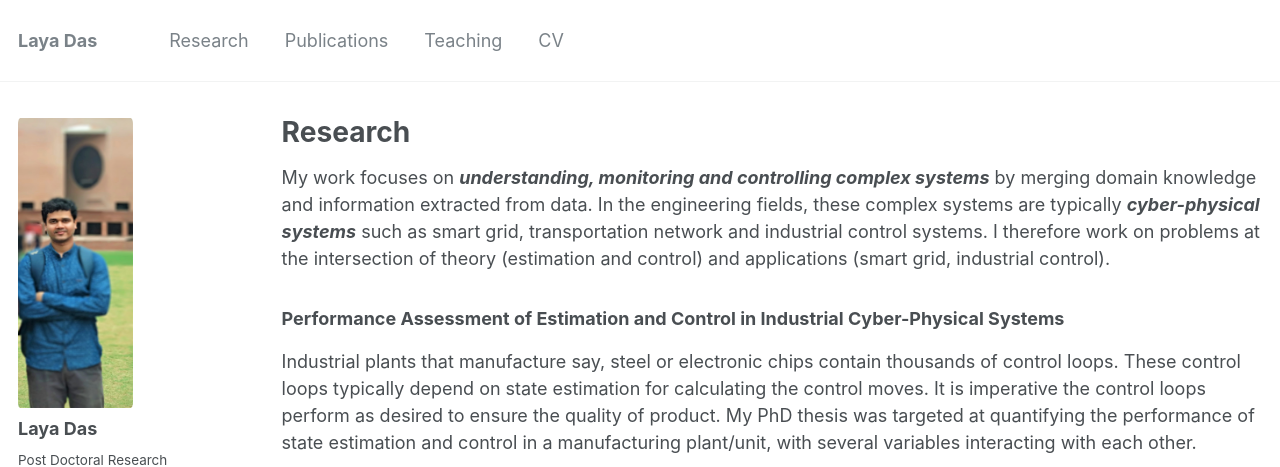
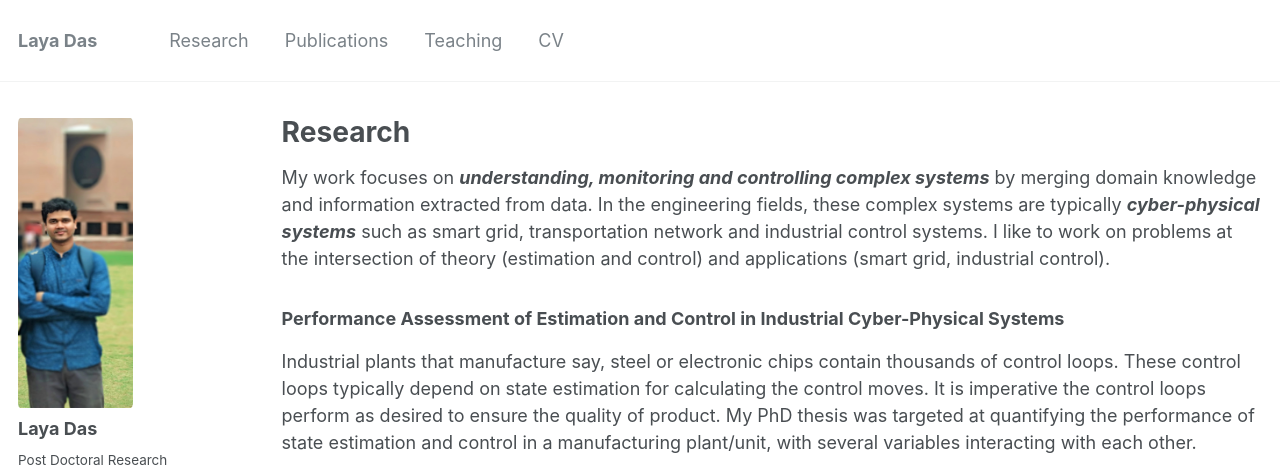
Before and after one commit to layadas/layadas.github.io, a Jekyll site: the page built from _pages/research.md, in a window 1280 px wide and 900 px high. Shown: the top 467 px of the window. Built offline with Jekyll 4.4.1, drawn with Linux system fonts in a browser that asks for light colours.

Commit message:
Update research.md

```diff
--- a/_pages/research.md
+++ b/_pages/research.md
@@ -6,7 +6,7 @@ author_profile: true
 ---
 
 My work focuses on ***understanding, monitoring and controlling complex systems*** by merging domain knowledge and information extracted from data. In the engineering fields,
-these complex systems are typically ***cyber-physical systems*** such as smart grid, transportation network and industrial control systems. I therefore work on problems at the
+these complex systems are typically ***cyber-physical systems*** such as smart grid, transportation network and industrial control systems. I like to work on problems at the
 intersection of theory (estimation and control) and applications (smart grid, industrial control).
 
 ### Performance Assessment of Estimation and Control in Industrial Cyber-Physical Systems
```
